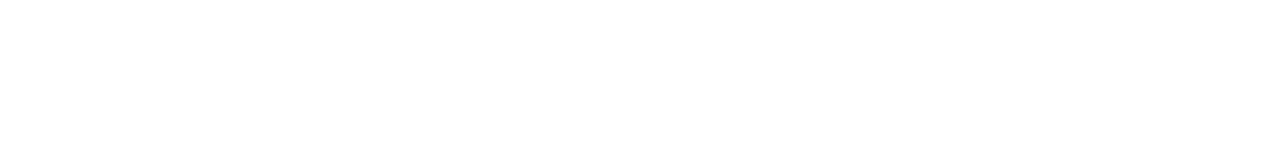
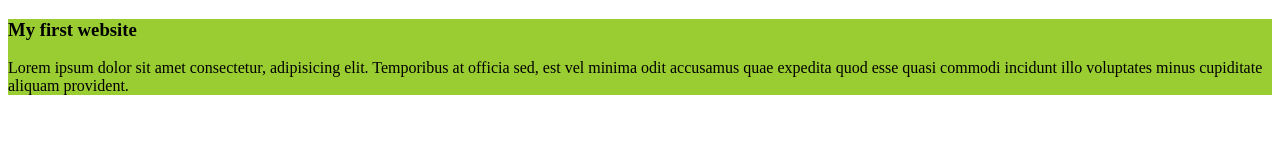
Before and after one commit to alaminbappy1/my-simple-website, a plain HTML site: page index.html in a window 1280 px wide. Drawn offline with Linux system fonts and the light colour scheme.

Commit message:
added the first blog

```diff
--- a/index.html
+++ b/index.html
@@ -4,8 +4,13 @@
     <meta charset="UTF-8">
     <meta name="viewport" content="width=device-width, initial-scale=1.0">
     <title>my simple website</title>
+    <link rel="stylesheet" href="styles/blog.css">
 </head>
 <body>
+    <div>
+        <h3>My first website</h3>
+        <p>Lorem ipsum dolor sit amet consectetur, adipisicing elit. Temporibus at officia sed, est vel minima odit accusamus quae expedita quod esse quasi commodi incidunt illo voluptates minus cupiditate aliquam provident.</p>
+    </div>
 
 </body>
 </html>
--- /dev/null
+++ b/styles/blog.css
@@ -0,0 +1,3 @@
+div{
+    background: yellowgreen;
+}
```
